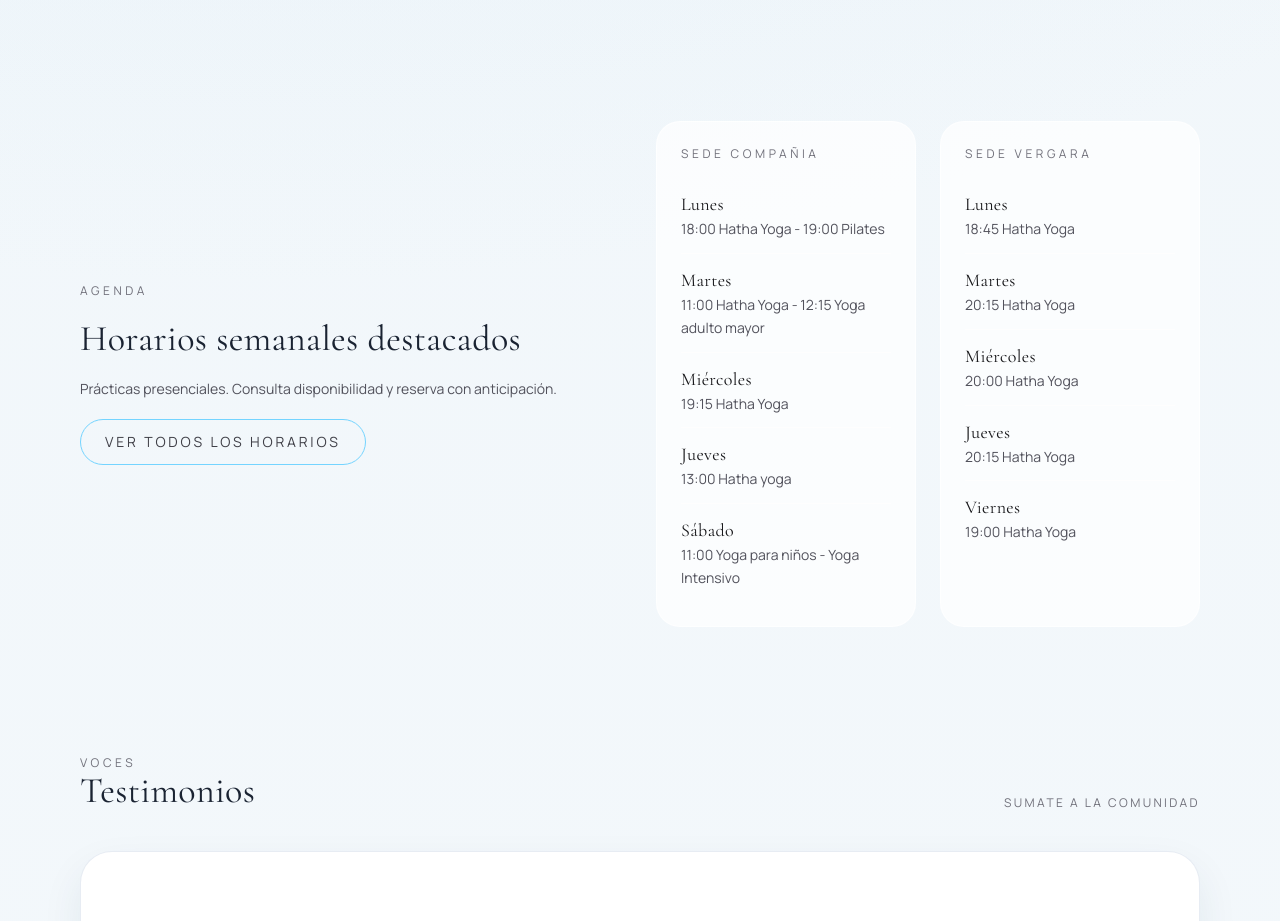
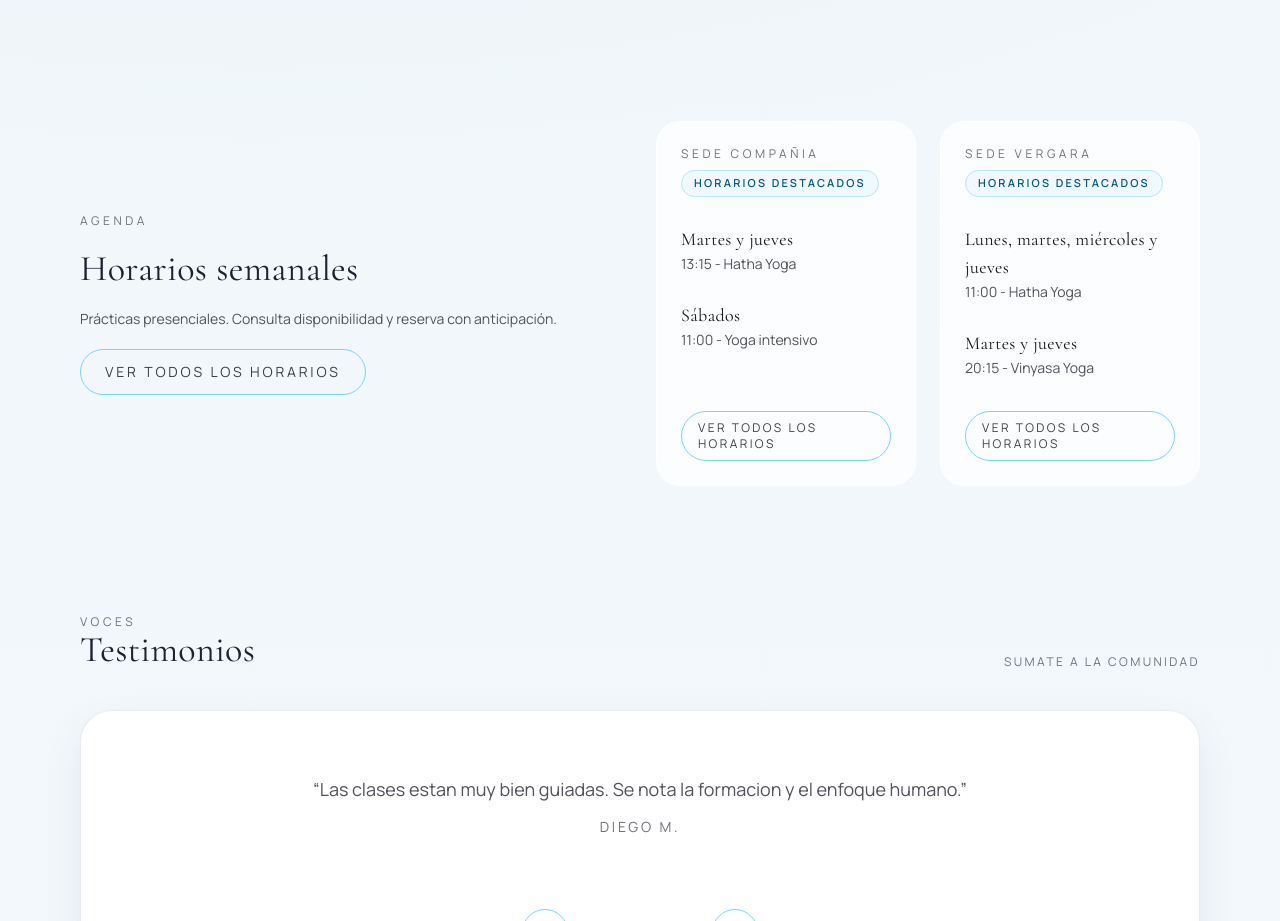
Before and after one commit to prodesarrollowebmx/web-idh-febrero-2026, a Next.js app: page / in a window 1280 px wide. Shown: the part 3280-4201 px from the top of the page. Built offline with nearby package versions, Linux system fonts and the light colour scheme; no server answers.

Commit message:
ajuste destacar  agenda home

```diff
--- a/secciones/home/agenda.json
+++ b/secciones/home/agenda.json
@@ -1,6 +1,6 @@
 {
   "subtitulo": "Agenda",
-  "titulo": "Horarios semanales destacados",
+  "titulo": "Horarios semanales",
   "descripcion": "Prácticas presenciales. Consulta disponibilidad y reserva con anticipación.",
   "sedes": [
     {
@@ -17,28 +17,13 @@
       "sedeId": "centro",
       "horarios": [
         {
-          "dia": "Lunes",
-          "detalle": "18:00 Hatha Yoga - 19:00 Pilates",
+          "dia": "Martes y jueves",
+          "detalle": "13:15 - Hatha Yoga",
           "homeActivo": true
         },
         {
-          "dia": "Martes",
-          "detalle": "11:00 Hatha Yoga - 12:15 Yoga adulto mayor",
-          "homeActivo": true
-        },
-        {
-          "dia": "Miércoles",
-          "detalle": "19:15 Hatha Yoga",
-          "homeActivo": true
-        },
-        {
-          "dia": "Jueves",
-          "detalle": "13:00 Hatha yoga",
-          "homeActivo": true
-        },
-        {
-          "dia": "Sábado",
-          "detalle": "11:00 Yoga para niños - Yoga Intensivo",
+          "dia": "Sábados",
+          "detalle": "11:00 - Yoga intensivo",
           "homeActivo": true
         }
       ]
@@ -47,28 +32,13 @@
       "sedeId": "vergara",
       "horarios": [
         {
-          "dia": "Lunes",
-          "detalle": "18:45 Hatha Yoga",
+          "dia": "Lunes, martes, miércoles y jueves",
+          "detalle": "11:00 - Hatha Yoga",
           "homeActivo": true
         },
         {
-          "dia": "Martes",
-          "detalle": "20:15 Hatha Yoga",
-          "homeActivo": true
-        },
-        {
-          "dia": "Miércoles",
-          "detalle": "20:00 Hatha Yoga",
-          "homeActivo": true
-        },
-        {
-          "dia": "Jueves",
-          "detalle": "20:15 Hatha Yoga",
-          "homeActivo": true
-        },
-        {
-          "dia": "Viernes",
-          "detalle": "19:00 Hatha Yoga",
+          "dia": "Martes y jueves",
+          "detalle": "20:15 - Vinyasa Yoga",
           "homeActivo": true
         }
       ]
--- a/src/app/page.js
+++ b/src/app/page.js
@@ -278,17 +278,28 @@ export default function Home() {
           </div>
           <div className="grid gap-6 sm:grid-cols-2">
             {agendaData.horariosPorSede.map((bloque) => (
-              <div key={bloque.sedeId} className="rounded-3xl border border-white/70 bg-white/70 p-6">
+              <div key={bloque.sedeId} className="rounded-3xl border border-white/70 bg-white/70 p-6 flex h-full flex-col">
                 <div className="text-xs uppercase tracking-[0.3em] text-zinc-500">
                   {sedesById[bloque.sedeId]?.nombre || "Sede"}
                 </div>
-                <div className="mt-4 divide-y divide-white/70">
+                <div className="mt-2 inline-flex w-fit rounded-full border border-sky-200 bg-sky-50 px-3 py-1 text-[11px] font-semibold uppercase tracking-[0.2em] text-sky-800">
+                  Horarios destacados
+                </div>
+                <div className="mt-4 divide-y divide-white/70 flex-1">
                   {bloque.horarios.filter((item) => item.homeActivo).map((item) => (
                     <div key={`${bloque.sedeId}-${item.dia}`} className="py-3">
                       <div className="font-display text-lg text-zinc-900">{item.dia}</div>
                       <div className="text-sm text-zinc-600 leading-relaxed">{item.detalle}</div>
                     </div>
                   ))}
+                </div>
+                <div className="mt-5">
+                  <Link
+                    href="/clases"
+                    className="inline-flex items-center justify-center rounded-full border border-sky-300 px-4 py-2 text-xs uppercase tracking-[0.2em] text-zinc-700 hover:bg-white/50 transition-colors"
+                  >
+                    Ver todos los horarios
+                  </Link>
                 </div>
               </div>
             ))}
```
